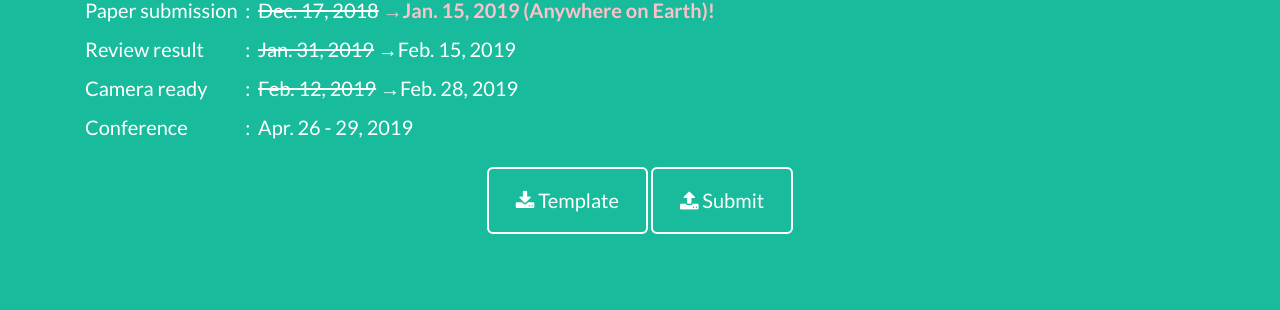
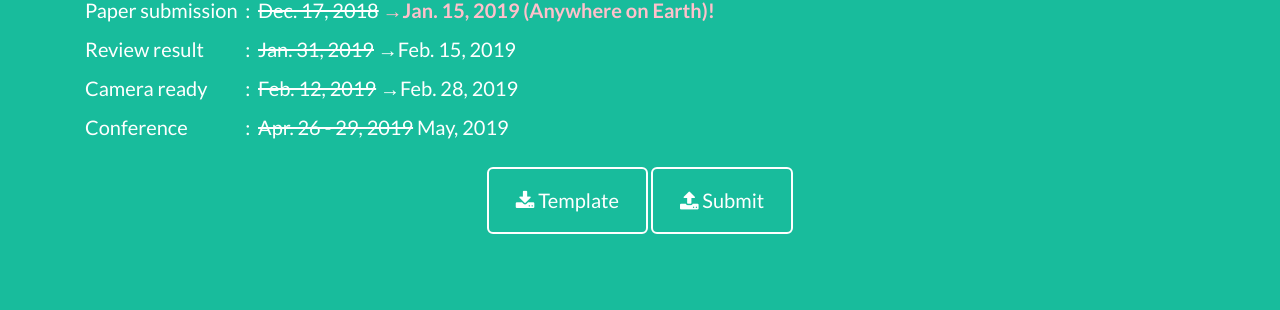
Before and after one commit to abc-research/2019, a Jekyll site: the page built from index.html, in a window 1280 px wide and 900 px high, scrolled down 2352 px. Shown: the part 145-455 px from the top of the window. Built offline with Jekyll 4.4.1, drawn with Linux system fonts in a browser that asks for light colours.

Commit message:
Update _config.yml

```diff
--- a/_config.yml
+++ b/_config.yml
@@ -174,7 +174,7 @@ cfp:
     - name: Camera ready
       date: <strike>Feb. 12, 2019</strike> &rarr;Feb. 28, 2019
     - name: Conference
-      date: Apr. 26 - 29, 2019
+      date: <strike>Apr. 26 - 29, 2019</strike> May,  2019
   submit_url: https://cmt3.research.microsoft.com/User/Login?ReturnUrl=%2FICIEVIVPR2019
   template_url: https://www.ieee.org/conferences/publishing/templates.html
 
```
